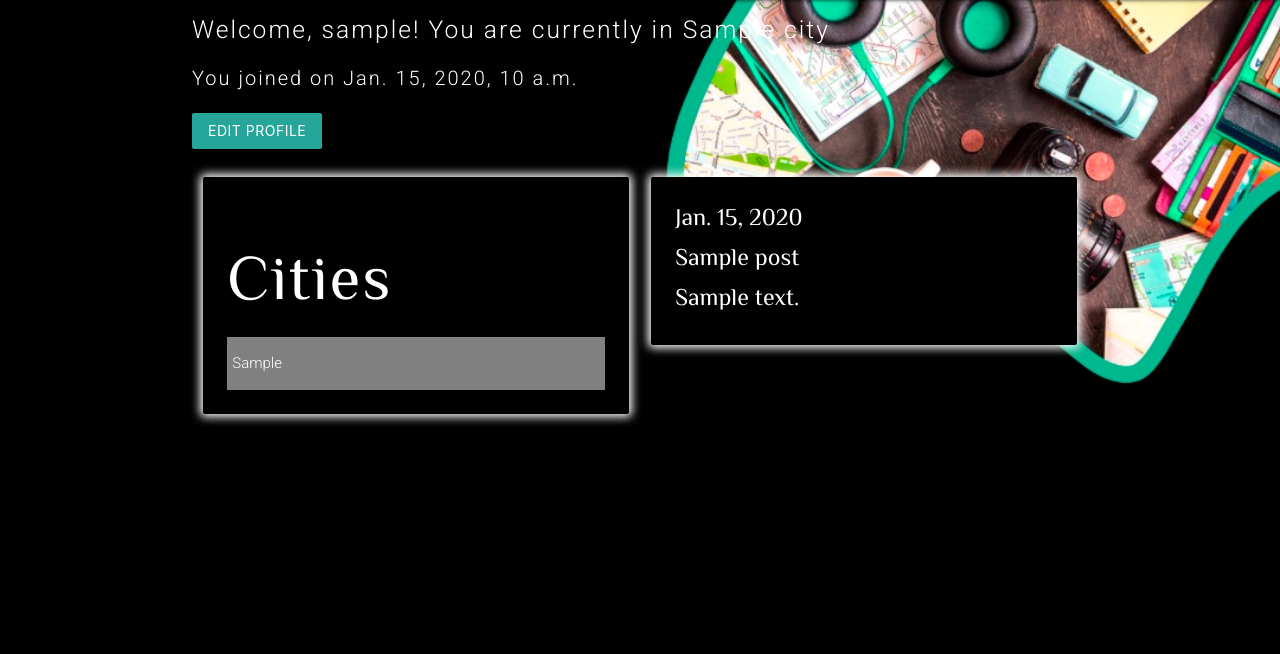
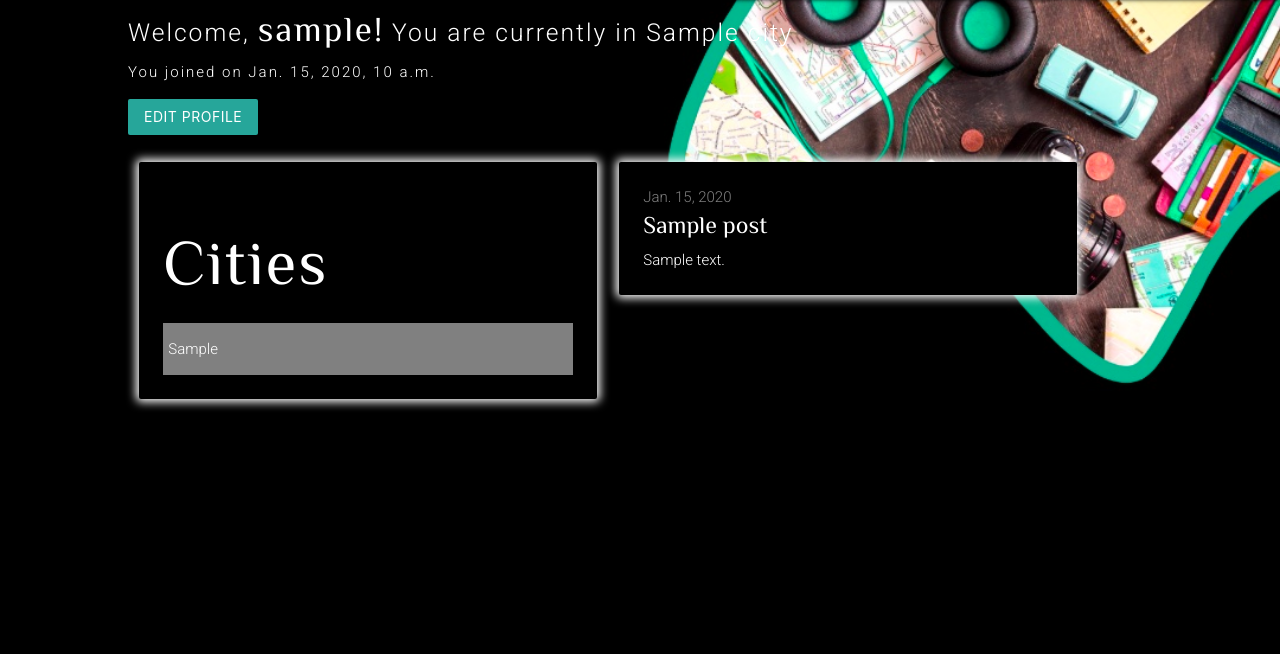
Before and after one commit to ajelleny/wayfarer, a Django app: page /profile/ in a window 1280 px wide. Shown: the part 64-718 px from the top of the page. Run offline with Django 3.2, Linux system fonts and the light colour scheme; a user stored in the database is signed in; tables that the repository leaves empty hold one stand-in row (values such as "Sample post").

Commit message:
changed card classes to state, title, and review

```diff
--- a/main_app/templates/profile.html
+++ b/main_app/templates/profile.html
@@ -1,8 +1,8 @@
 {% extends 'base.html' %}
 {% block content %}
-
-<h5>Welcome, {{ user.username }}! You are currently in {{ user.current_city }}</h5>
-<p> You joined on {{ user.date_joined }}</p>
+<div class="profile-container">
+  <h5>Welcome, <span class="username">{{ user.username }}!</span> You are currently in {{ user.current_city }}</h5>
+  <p class="date-joined"> You joined on {{ user.date_joined }}</p>
 
   <form method="get" action="{% url 'edit' user.id %}">
     <button class="btn edit-profile-btn" type="submit">Edit Profile</button>
@@ -33,13 +33,14 @@
           <div class="card">
             <a href="{% url 'detail' post.id %}">
               <div class="card-content">
-          <span class="card-title">{{ post.date  }}</span>
+                <span class="card-date">{{ post.date  }}</span>
                 <span class="card-title">{{ post.title  }}</span>
-          <span class="card-title">{{ post.review  }}</span>
+                <span class="card-review">{{ post.review  }}</span>
               </div>
               {% endfor %}
         </tbody>
       </table>
     </div>
   </div>
+</div>
 {% endblock %}
```
Lines whose indentation alone changed are shown as unchanged.
